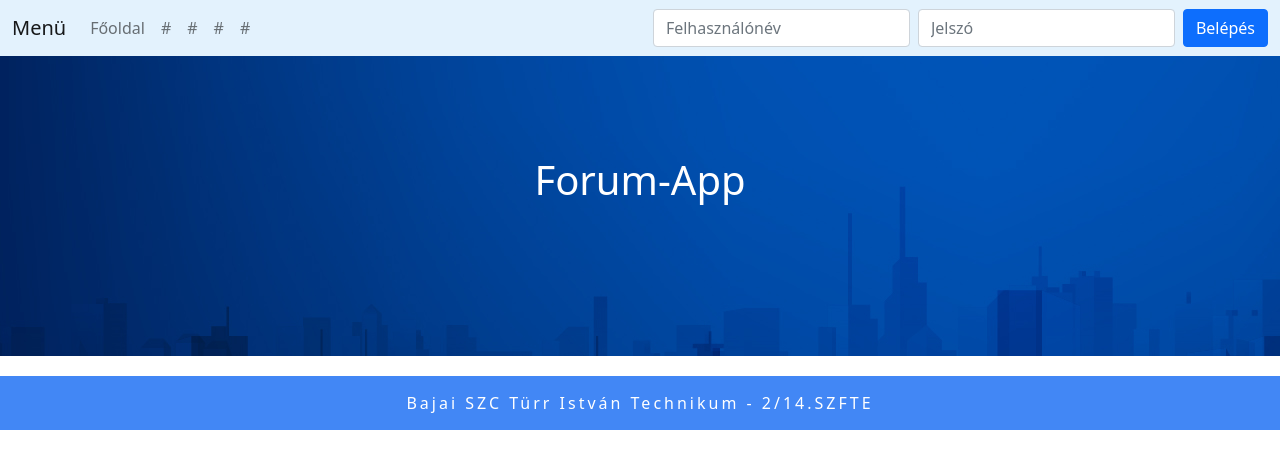
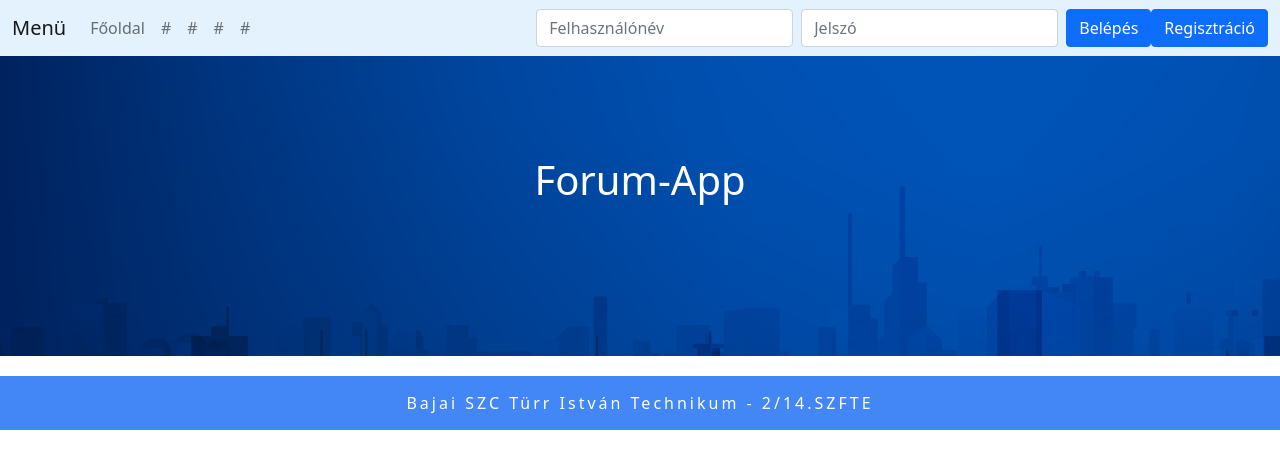
Before and after one commit to 214SZFTE/forumApp, a plain HTML site: page Public/index.html in a window 1280 px wide. Drawn offline with Linux system fonts and the light colour scheme.

Commit message:
FOR-20 add reg button

```diff
--- a/Public/index.html
+++ b/Public/index.html
@@ -50,6 +50,9 @@
                     <input class="form-control me-2" type="password" placeholder="Jelszó">
                     <button class="btn btn-primary" type="button">Belépés</button>
                 </div>
+                <div>
+                    <button class="btn btn-primary" type="button">Regisztráció</button>
+                </div>
             </div>
         </div>
       </nav>
```
